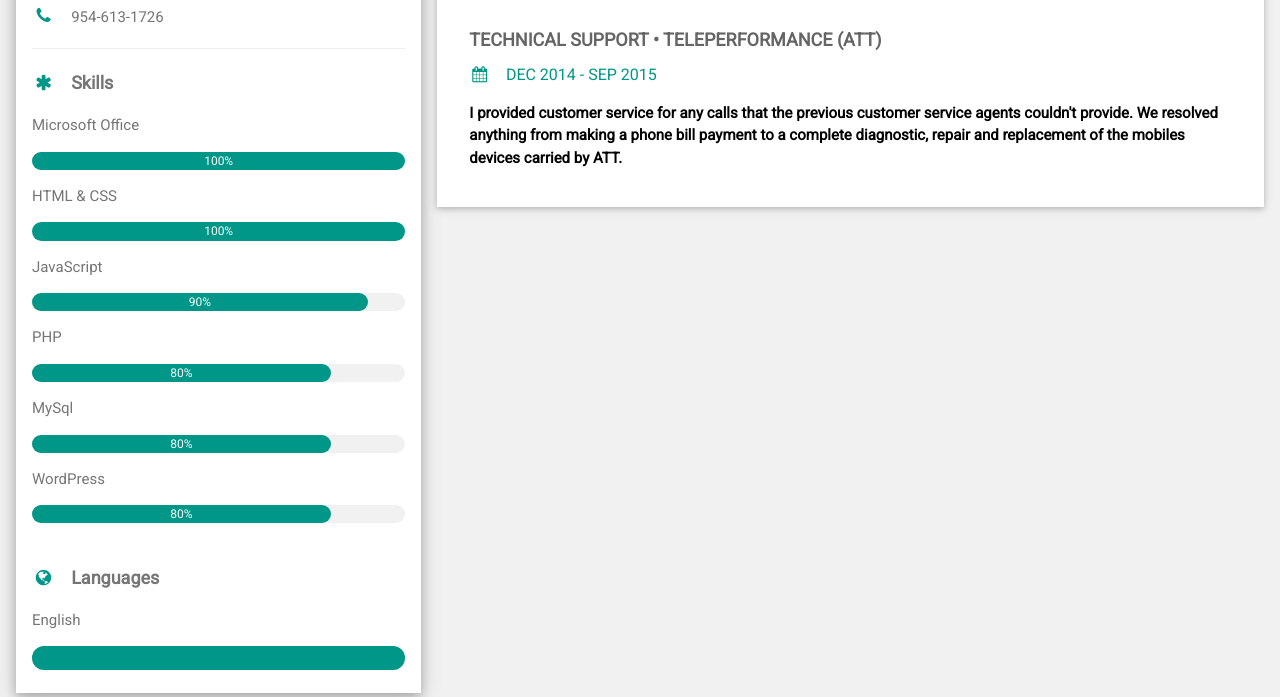
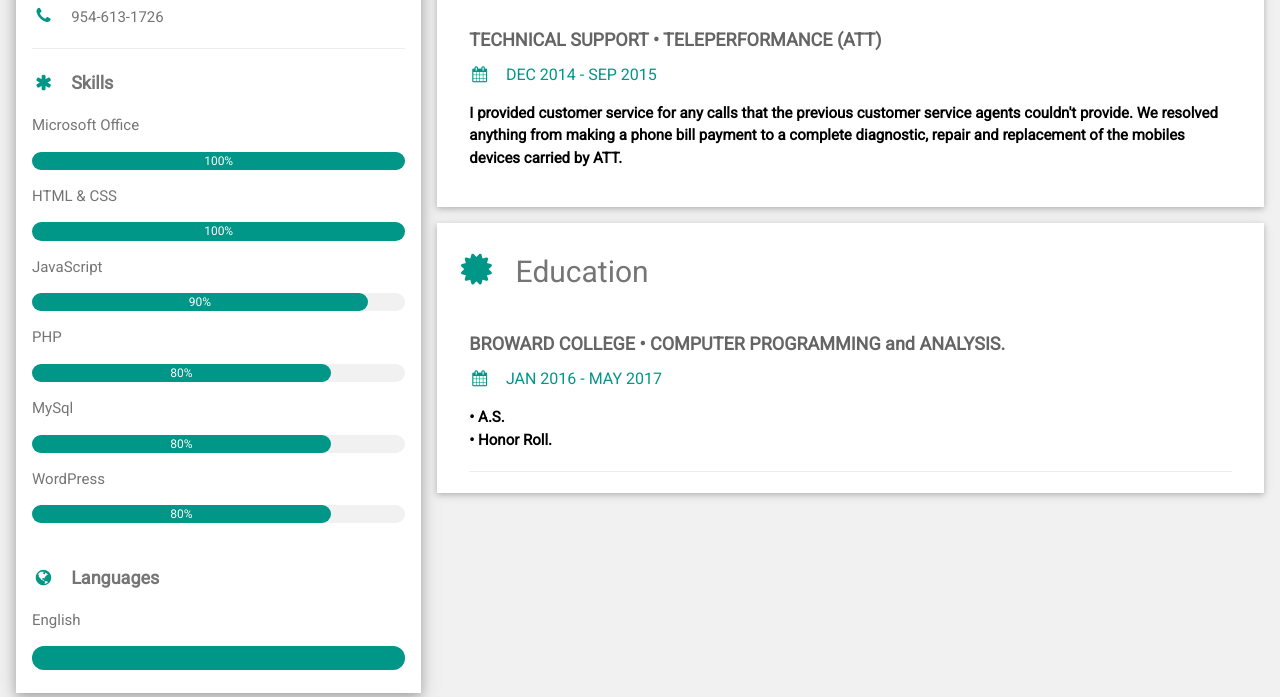
Before and after one commit to oExcellent/Portfolio, a PHP site: page / in a window 1280 px wide. Shown: the part 442-1139 px from the top of the page. Run offline with PHP 8.4, Linux system fonts and the light colour scheme.

Commit message:
Education Added

```diff
--- a/Index.php
+++ b/Index.php
@@ -102,6 +102,17 @@ include('Structure/Header.php');
         </div>
       </div>
 
+      <div class="w3-container w3-card-2 w3-white">
+        <h2 class="w3-text-grey w3-padding-16"><i class="fa fa-certificate fa-fw w3-margin-right w3-xxlarge w3-text-teal"></i>Education</h2>
+        <div class="w3-container">
+          <h5 class="w3-opacity"><b>BROWARD COLLEGE • COMPUTER PROGRAMMING and ANALYSIS.</b></h5>
+          <h6 class="w3-text-teal"><i class="fa fa-calendar fa-fw w3-margin-right"></i>JAN 2016 - MAY 2017</h6>
+          <p>• A.S. <br>
+          	 • Honor Roll.</p>
+          <hr>
+        </div>
+
+      </div>
 
     <!-- End Right Column -->
     </div>
```
